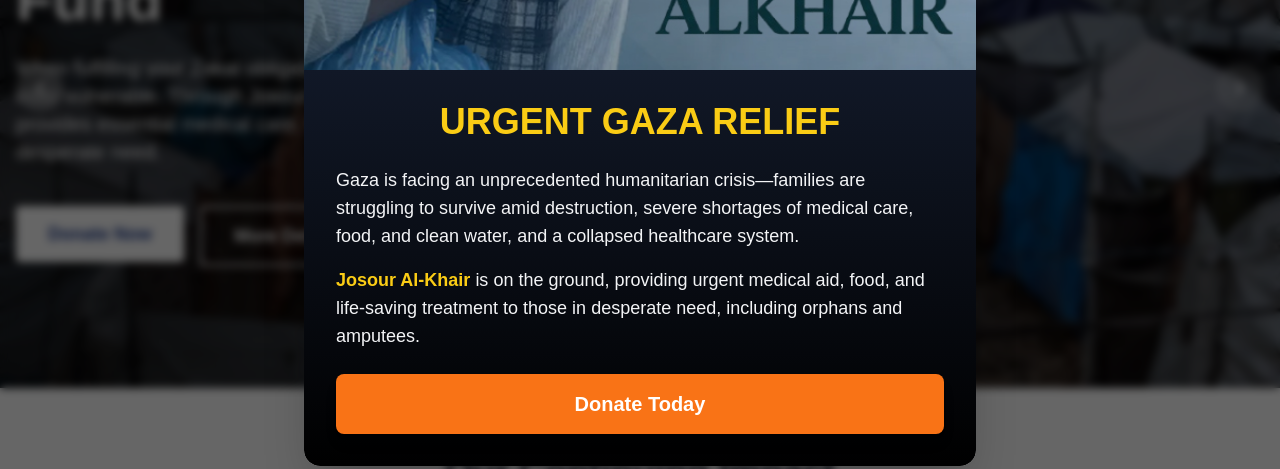
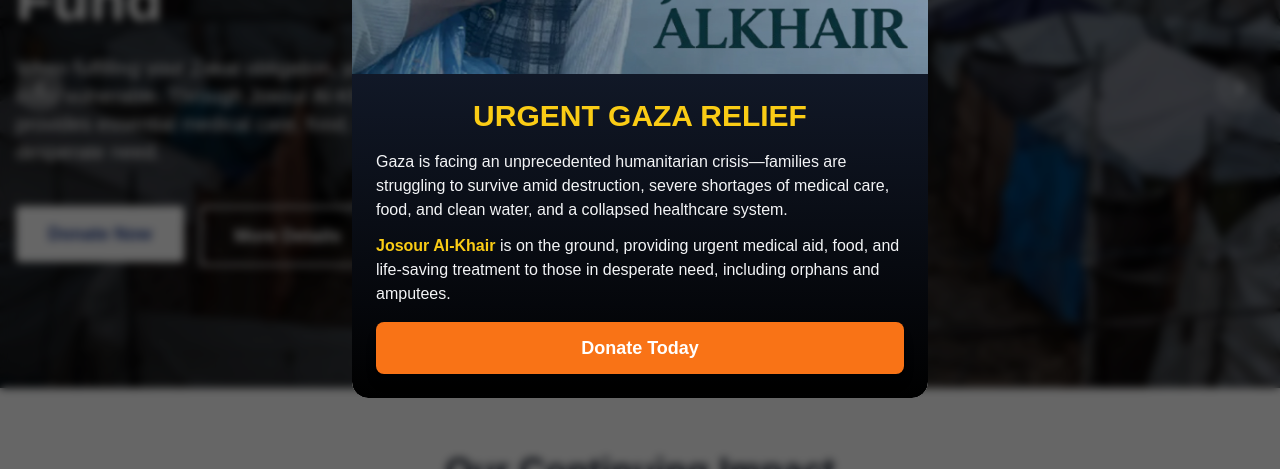
Before and after one commit to mnbz5277/josouralkhair, a Next.js app: page / in a window 1280 px wide. Shown: the part 324-793 px from the top of the page. Built offline with nearby package versions, Linux system fonts and the light colour scheme; no server answers.

Commit message:
Resize donation popup

```diff
--- a/components/DonationPopup.tsx
+++ b/components/DonationPopup.tsx
@@ -44,8 +44,8 @@
       />
 
       {/* Popup */}
-      <div className="fixed top-1/2 left-1/2 -translate-x-1/2 -translate-y-1/2 z-50 w-[90%] max-w-2xl">
-        <div className="bg-white rounded-2xl shadow-2xl overflow-hidden">
+      <div className="fixed top-1/2 left-1/2 -translate-x-1/2 -translate-y-1/2 z-50 w-[90%] max-w-xl max-h-[calc(100dvh-2rem)] overflow-y-auto rounded-2xl">
+        <div className="relative bg-white rounded-2xl shadow-2xl overflow-hidden">
           {/* Close Button */}
           <button
             onClick={() => setIsOpen(false)}
@@ -58,7 +58,7 @@
           {/* Content */}
           <div className="relative">
             {/* Image Only */}
-            <div className="relative h-96">
+            <div className="relative h-64 sm:h-72 md:h-80">
               <Image
                 src="/images/popup-image.jpg"
                 alt="Gaza Relief"
@@ -69,17 +69,17 @@
             </div>
 
             {/* All Text Content Below Image */}
-            <div className="bg-gradient-to-b from-gray-900 to-black p-6 md:p-8 text-white">
+            <div className="bg-gradient-to-b from-gray-900 to-black p-5 md:p-6 text-white">
               {/* Title */}
-              <h2 className="text-3xl md:text-4xl font-bold text-center mb-6 text-yellow-400">
+              <h2 className="text-2xl md:text-3xl font-bold text-center mb-4 text-yellow-400">
                 {content.title}
               </h2>
 
-              <p className="text-base md:text-lg mb-4 leading-relaxed text-gray-100">
+              <p className="text-sm md:text-base mb-3 leading-relaxed text-gray-100">
                 {content.text}
               </p>
 
-              <p className="text-base md:text-lg mb-6 leading-relaxed text-gray-100">
+              <p className="text-sm md:text-base mb-4 leading-relaxed text-gray-100">
                 <strong className="text-yellow-400">{content.org}</strong> {content.services}
               </p>
 
@@ -87,7 +87,7 @@
               <Link
                 href="/donate"
                 onClick={() => setIsOpen(false)}
-                className="block w-full bg-orange-500 hover:bg-orange-600 text-white text-center py-4 rounded-lg font-bold text-xl transition shadow-lg hover:shadow-xl"
+                className="block w-full bg-orange-500 hover:bg-orange-600 text-white text-center py-3 rounded-lg font-bold text-lg transition shadow-lg hover:shadow-xl"
               >
                 {content.button}
               </Link>
```
